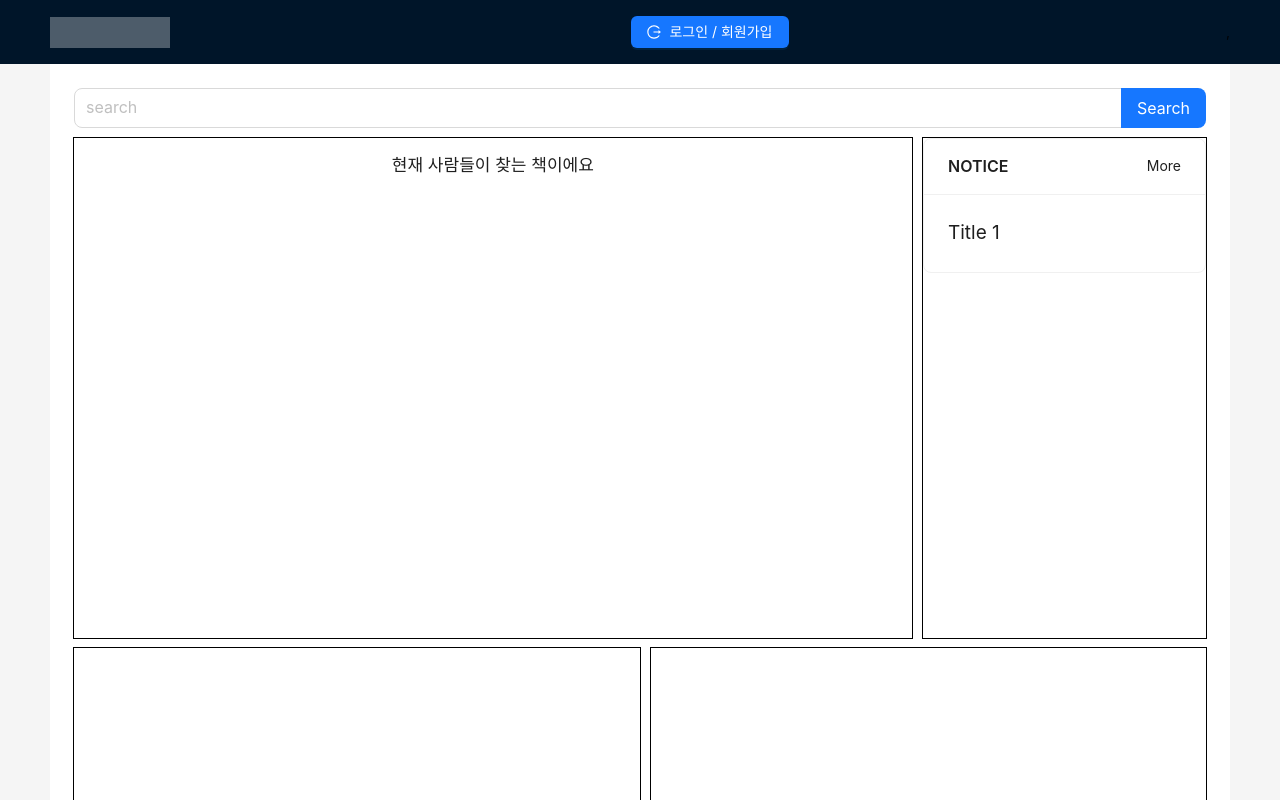
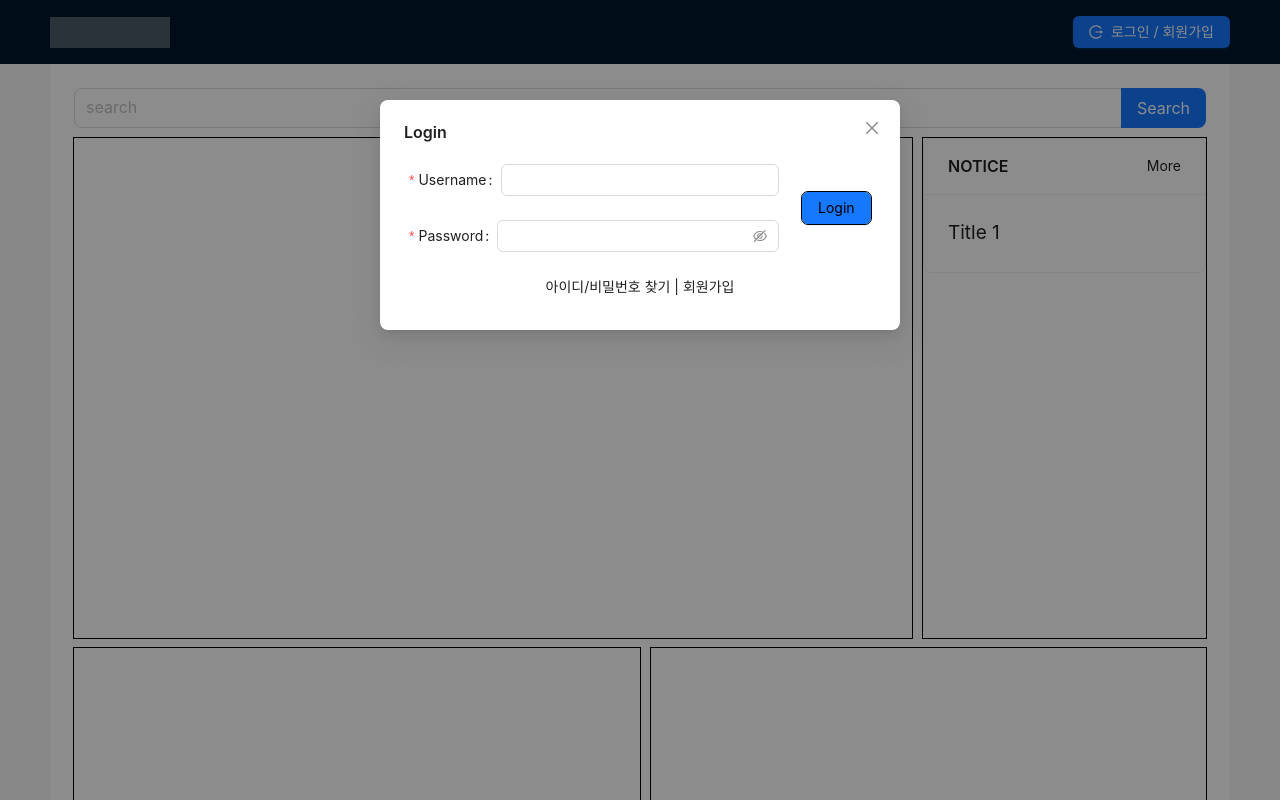
Before and after one commit to Song-Ahyeon/bar-test-app, a Next.js app: page / in a window 1280 px wide. Both pictures are taken after a click on the button "로그인 / 회원가입". Shown: the top 800 px of the page. Built offline with nearby package versions, Linux system fonts and the light colour scheme.

Commit message:
fix: loginModal

```diff
--- a/components/loginModal/index.tsx
+++ b/components/loginModal/index.tsx
@@ -1,12 +1,81 @@
-import { Modal } from "antd"
+import { Button, Checkbox, Form, Input, Modal } from "antd"
+import { LogoutOutlined } from '@ant-design/icons'
+import { useState } from "react";
 
-const LoginModal = (isModalOpen: boolean) => {
+const LoginModal = () => {
+
+  const [isModalOpen, setIsModalOpen] = useState(false);
+
+  const showModal = () => {
+    setIsModalOpen(true);
+  };
+
+  const handleOk = () => {
+    setIsModalOpen(false);
+  };
+
+  const handleCancel = () => {
+    setIsModalOpen(false);
+  };
+
+  const onFinish = (values: any) => {
+    console.log('Success:', values);
+  };
+
+  const onFinishFailed = (errorInfo: any) => {
+    console.log('Failed:', errorInfo);
+  };
+
     return (
-        <Modal title="Basic Modal" open={isModalOpen} >
-        <p>Some contents...</p>
-        <p>Some contents...</p>
-        <p>Some contents...</p>
+      <>
+      <Button type="primary" onClick={showModal}>
+        <LogoutOutlined />로그인 / 회원가입
+      </Button>
+      <Modal title="Login" open={isModalOpen} onOk={handleOk} onCancel={handleCancel}
+        cancelButtonProps={{ style: {display: 'none'}}} okButtonProps={{ style: {display: 'none'}}}
+      >
+
+      <Form
+          name="basic"
+          // labelCol={{ span: 8 }}
+          // wrapperCol={{ span: 16 }}
+          style={{ maxWidth: '100%', display: 'flex', alignItems: 'center', justifyContent: 'space-between', margin: '20px 5px 0' }}
+          initialValues={{ remember: true }}
+          onFinish={onFinish}
+          onFinishFailed={onFinishFailed}
+          autoComplete="off"
+        >
+          <div style={{width: '80%'}}>
+            <Form.Item
+              label="Username"
+              name="username"
+              rules={[{ required: true, message: 'id를 입력하세요' }]}
+            >
+              <Input />
+            </Form.Item>
+
+            <Form.Item
+              label="Password"
+              name="password"
+              rules={[{ required: true, message: '비밀번호를 입력하세요' }]}
+            >
+              <Input.Password />
+            </Form.Item>
+          </div>
+
+          <Form.Item style={{width: '15%'}}>
+            <Button type="primary" htmlType="submit" style={{color: 'black', outline: '1px solid black', width: '100%'}}>
+              Login
+            </Button>
+          </Form.Item>
+        </Form>
+
+        <div>
+          <p style={{textAlign: 'center', cursor: 'pointer'}}>아이디/비밀번호 찾기 | 회원가입</p>
+        </div>
+
       </Modal>
+    </>
     )
 }
 
--- a/pages/index.tsx
+++ b/pages/index.tsx
@@ -2,6 +2,7 @@ import React from 'react';
 import { Breadcrumb, Button, Card, Descriptions, Layout, Menu, Space, theme } from 'antd';
 import { DesktopOutlined, PieChartOutlined, UserOutlined, LogoutOutlined, ClusterOutlined } from '@ant-design/icons';
 import SearchInput from '@/components/searchInput';
+import LoginModal from '@/components/loginModal';
 
 const { Header, Content, Footer } = Layout;
 
@@ -14,7 +15,7 @@ const Home: React.FC = () => {
     <Layout className="layout">
       <Header style={{display:'flex', justifyContent: 'space-between', alignItems: 'center'}}>
         <div className="logo" />
-        <Button type='primary' onClick={() => alert('login modal')}><LogoutOutlined /> 로그인 / 회원가입</Button>,
+        <LoginModal />
       </Header>
 
       <Content style={{ padding: '0 50px' }}>
@@ -45,7 +46,7 @@ const Home: React.FC = () => {
 
         </div>
       </Content>
-      <Footer style={{ textAlign: 'center' }}>이용약관 | 개인정보 처리방침 | B.A.R ©2023</Footer>
+      <Footer style={{ textAlign: 'center', cursor: 'pointer' }}>이용약관 | 개인정보 처리방침 | B.A.R ©2023</Footer>
     </Layout>
   );
 };
```
